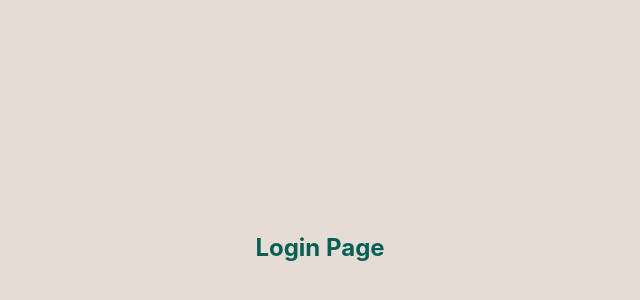
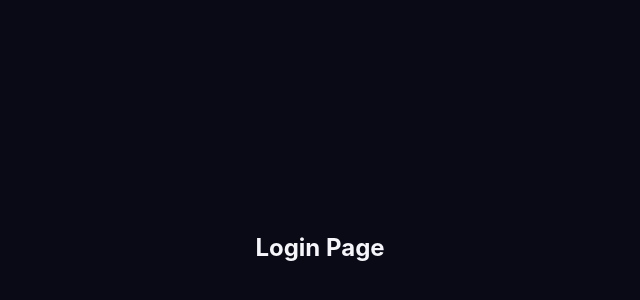
Before and after one commit to czenturion/my-whatsapp-client, a React (Vite) app: page / in a window 1280 px wide. Shown: the part 152-452 px from the top of the page, without its empty margins (320-960 px from the left). Built offline with nearby package versions, Linux system fonts and the light colour scheme.

Commit message:
feat: switch to dark MAX theme

```diff
--- a/index.html
+++ b/index.html
@@ -1,5 +1,5 @@
 <!doctype html>
-<html lang="en">
+<html lang="en" class="dark">
   <head>
     <meta charset="UTF-8" />
     <link rel="icon" type="image/svg+xml" href="/favicon.svg" />
--- a/src/index.css
+++ b/src/index.css
@@ -3,46 +3,28 @@
 @custom-variant dark (&:is(.dark *));
 
 :root {
-  --radius: 0.625rem;
-  --background: oklch(1 0 0);
-  --foreground: oklch(0.145 0 0);
-  --card: oklch(1 0 0);
-  --card-foreground: oklch(0.145 0 0);
-  --popover: oklch(1 0 0);
-  --popover-foreground: oklch(0.145 0 0);
-  --primary: oklch(0.205 0 0);
-  --primary-foreground: oklch(0.985 0 0);
-  --secondary: oklch(0.97 0 0);
-  --secondary-foreground: oklch(0.205 0 0);
-  --muted: oklch(0.97 0 0);
-  --muted-foreground: oklch(0.556 0 0);
-  --accent: oklch(0.97 0 0);
-  --accent-foreground: oklch(0.205 0 0);
-  --destructive: oklch(0.577 0.245 27.325);
-  --border: oklch(0.922 0 0);
-  --input: oklch(0.922 0 0);
-  --ring: oklch(0.708 0 0);
+  --radius: 0.75rem;
 }
 
 .dark {
-  --background: oklch(0.145 0 0);
-  --foreground: oklch(0.985 0 0);
-  --card: oklch(0.205 0 0);
-  --card-foreground: oklch(0.985 0 0);
-  --popover: oklch(0.205 0 0);
-  --popover-foreground: oklch(0.985 0 0);
-  --primary: oklch(0.922 0 0);
-  --primary-foreground: oklch(0.205 0 0);
-  --secondary: oklch(0.269 0 0);
-  --secondary-foreground: oklch(0.985 0 0);
-  --muted: oklch(0.269 0 0);
-  --muted-foreground: oklch(0.708 0 0);
-  --accent: oklch(0.269 0 0);
-  --accent-foreground: oklch(0.985 0 0);
-  --destructive: oklch(0.704 0.191 22.216);
-  --border: oklch(1 0 0 / 10%);
-  --input: oklch(1 0 0 / 15%);
-  --ring: oklch(0.556 0 0);
+  --background: #0a0a17;
+  --foreground: #f5f5fa;
+  --card: #14142500;
+  --card-foreground: #f5f5fa;
+  --popover: #1c1c2e;
+  --popover-foreground: #f5f5fa;
+  --primary: #2688eb;
+  --primary-foreground: #ffffff;
+  --secondary: #1c1c2e;
+  --secondary-foreground: #f5f5fa;
+  --muted: #1c1c2e;
+  --muted-foreground: #8b8ba0;
+  --accent: #2688eb;
+  --accent-foreground: #ffffff;
+  --destructive: #ef4444;
+  --border: #26263a;
+  --input: #1c1c2e;
+  --ring: #2688eb;
 }
 
 @theme inline {
@@ -70,11 +52,11 @@
   --color-input: var(--input);
   --color-ring: var(--ring);
 
-  /* WhatsApp custom colors */
-  --color-wa-green: #25d366;
-  --color-wa-dark: #075e54;
-  --color-wa-light: #dcf8c6;
-  --color-wa-bg: #e5ddd5;
+  /* MAX custom colors */
+  --color-max-chat-bg: #080812;
+  --color-max-panel: #0e0e1a;
+  --color-max-bubble-in: #1c1c2e;
+  --color-max-bubble-out: #1e3a8a;
 }
 
 @layer base {
--- /dev/null
+++ b/src/shared/lib/resolveApiUrl.ts
@@ -0,0 +1,4 @@
+export const resolveApiUrl = (idInstance: string): string => {
+  const prefix = idInstance.slice(0, 4)
+  return `https://${prefix}.api.green-api.com`
+}
```
